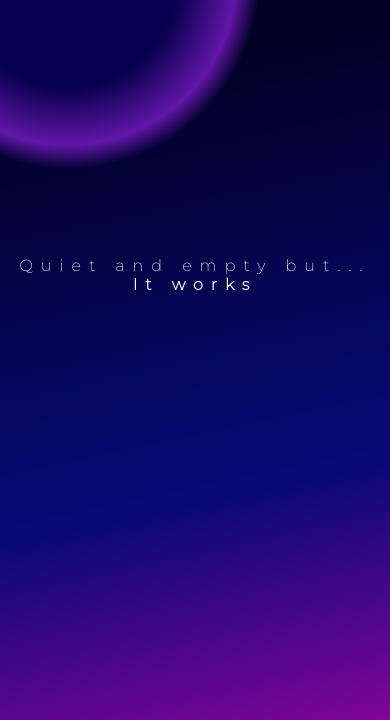
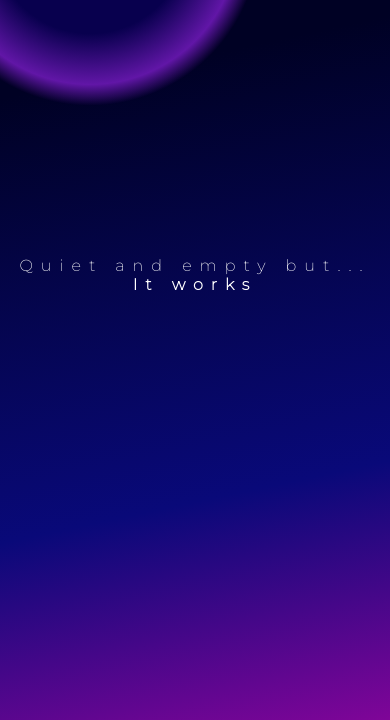
Before and after one commit to Blue-Nova/default-webserver-page, a plain HTML site: page index.html in a window 390 px wide. Shown: the part 124-844 px from the top of the page. Drawn offline with Linux system fonts and the light colour scheme.

Commit message:
WIP black hole positioning and size alot better

```diff
--- a/style.css
+++ b/style.css
@@ -7,10 +7,10 @@
 html {
     background-color: rgb(0,1,36);
     background: linear-gradient(168deg, rgba(0,1,36,1) 24%, rgba(9,9,121,1) 72%, rgb(127, 5, 152) 100%);
-    min-height: 100vh;
+    height: 100%;
 }
 body{
-    height: 100%;
+    min-height: 100%;
 }
 header{
     display: flex;
@@ -41,47 +41,40 @@ hr{
 }
 .blackhole-outer{
     z-index: -99;
-    position: absolute;
-    overflow: hidden;
-    height: 100vh;
-    width: 100vw;
+    position:fixed;
+    height: 1300px;
+    width: 1300px;
 }
 .blackhole-inner{
     position: relative;
-    top: -40vh;
-    left: -90vh;
+    top: -40%;
+    left: -35%;
     height: 100%;
     width: 100%;
     background-color: rgb(0,12,106);
     background: radial-gradient(circle, rgb(8, 0, 78) 23%, rgb(97, 22, 167) 35%, rgba(0,0,0,0) 40%);
 }
-
 @media only screen and (max-width: 1300px) {
-    .blackhole-inner{
-        left: -50vh;
-        height: 130%;
+    .blackhole-outer{
+        height: 1000px;
+        width: 1000px;
     }
 }
-@media only screen and (max-width: 700px) {
-        .blackhole-inner{
-            left: -30vh;
-            height: 130%;
-        }
+@media only screen and (max-width: 700px){
+    .blackhole-outer{
+        height: 1000px;
+        width: 1000px;
+    }
 }
 @media only screen and (max-width: 500px) {
+    .blackhole-outer{
+        height: 600px;
+        width: 600px;
+    }
     h1{
         font-size: 2.5rem;
     }
     h2,p{
         font-size: 1rem;
     }
-    .blackhole-inner{
-        height: -20vh;
-        left: -15vh;
-        height: 130%;
-    }
-    .blackhole-outer{
-        height: 80vh;
-        width: 100vw;
-    }
 }
```
